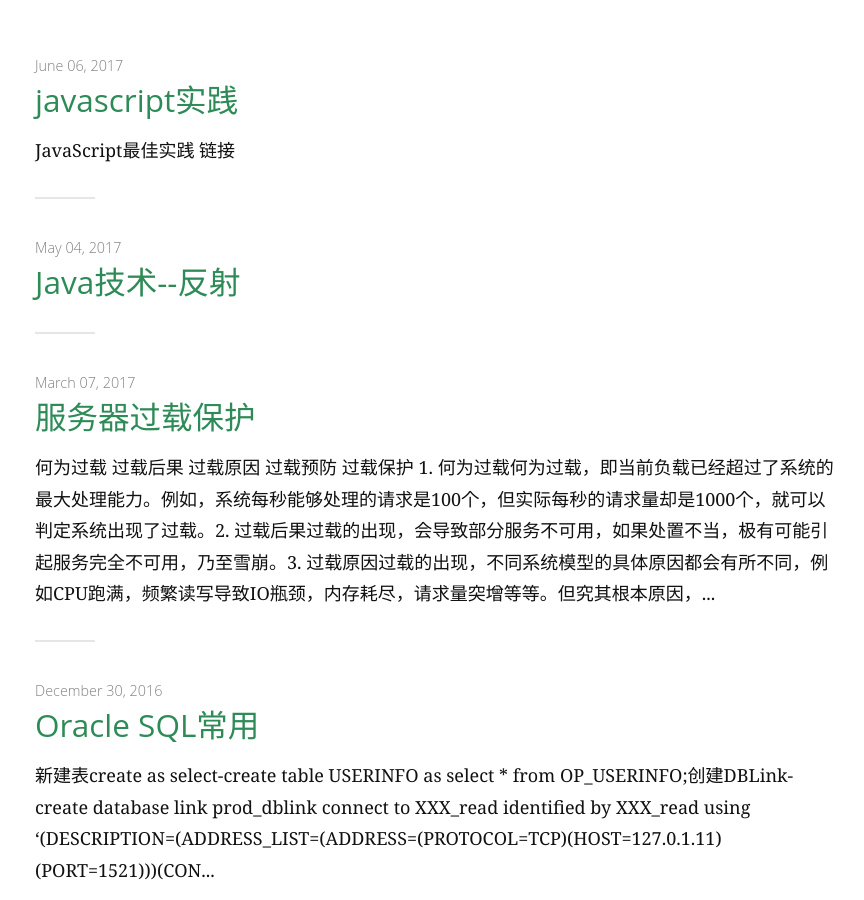
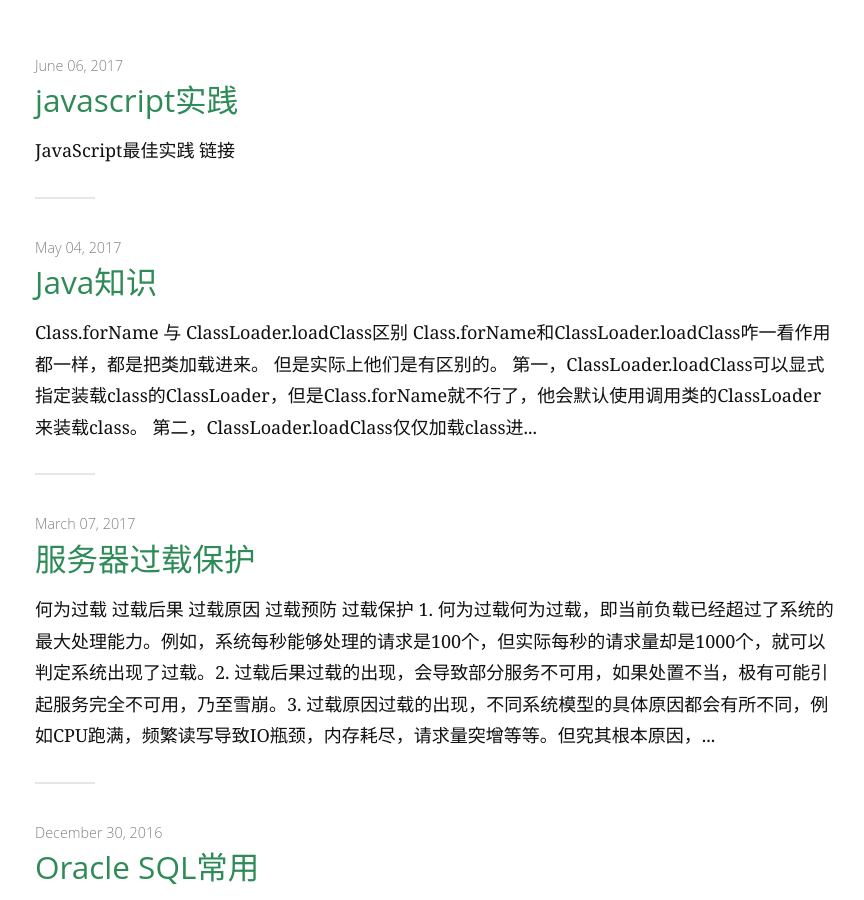
Before and after one commit to luonaibin/luonaibin.github.io, a Jekyll site: the page built from index.html, in a window 1280 px wide and 900 px high, scrolled down 364 px. Shown: the whole window, without its empty margins (205-1069 px from the left). Built offline with Jekyll 4.4.1, drawn with Linux system fonts in a browser that asks for light colours; Markdown is read by kramdown in place of the engine named in the settings; the list of posts is cut into pages by our own code.

Commit message:
add java

````diff
--- a/_posts/2017-05-04-javareflect.markdown
+++ b/_posts/2017-05-04-javareflect.markdown
@@ -1,6 +1,6 @@
 ---
 layout:     post
-title:      "Java技术--反射"
+title:      "Java知识"
 date:       2017-05-04
 ---
 
@@ -12,3 +12,44 @@
   margin-bottom: 0rem;
 }
 </style>
+
+## Class.forName 与 ClassLoader.loadClass区别
+> Class.forName和ClassLoader.loadClass咋一看作用都一样，都是把类加载进来。
+
+>但是实际上他们是有区别的。
+
+>第一，ClassLoader.loadClass可以显式指定装载class的ClassLoader，但是Class.forName就不行了，他会默认使用调用类的ClassLoader来装载class。
+
+>第二，ClassLoader.loadClass仅仅加载class进来，但是不会初始化类，而Class.forName不仅会加载class而且还会初始化类。我们可以做个试验。
+```Java
+    package levi;
+
+    public class TestClassLoader {
+
+            public static void main(String [] args) throws ClassNotFoundException{
+                   Class c = Class.forName( "levi.TestClassLoader$UnderTestClass1" );
+
+                  TestClassLoader. class.getClassLoader().loadClass("levi.TestClassLoader$UnderTestClass2" );
+           }
+
+            public static class UnderTestClass1{
+                   public static String testStr;
+
+                   static {
+                          testStr = "test1" ;
+                         System. out.println(testStr );
+                  }
+           }
+
+            public static class UnderTestClass2{
+                   public static String testStr;
+
+                   static {
+                          testStr = "test2" ;
+                         System. out.println(testStr );
+                  }
+           }
+
+    }
+
+>这段代码运行后，执行结果是只输出了test1而没有test2，说明Class.forName事实上还做了初始化的工作。
````
